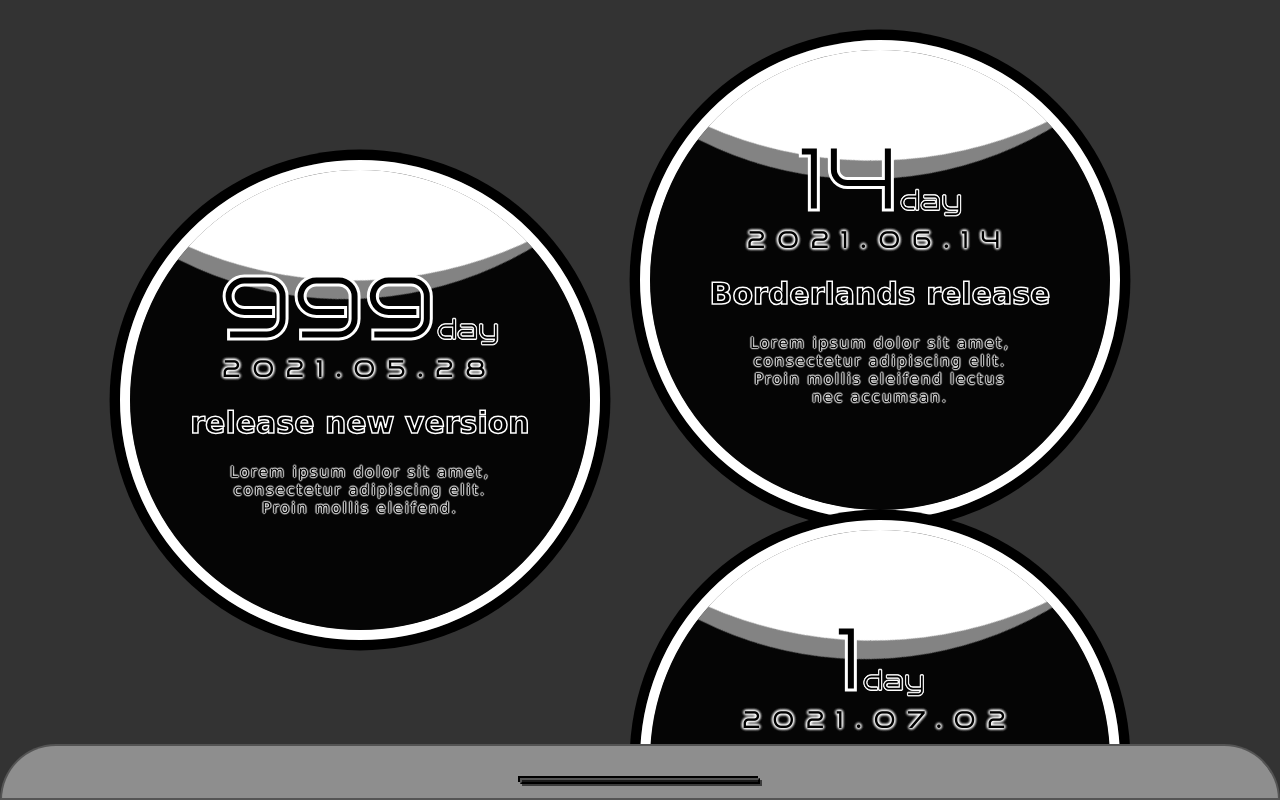
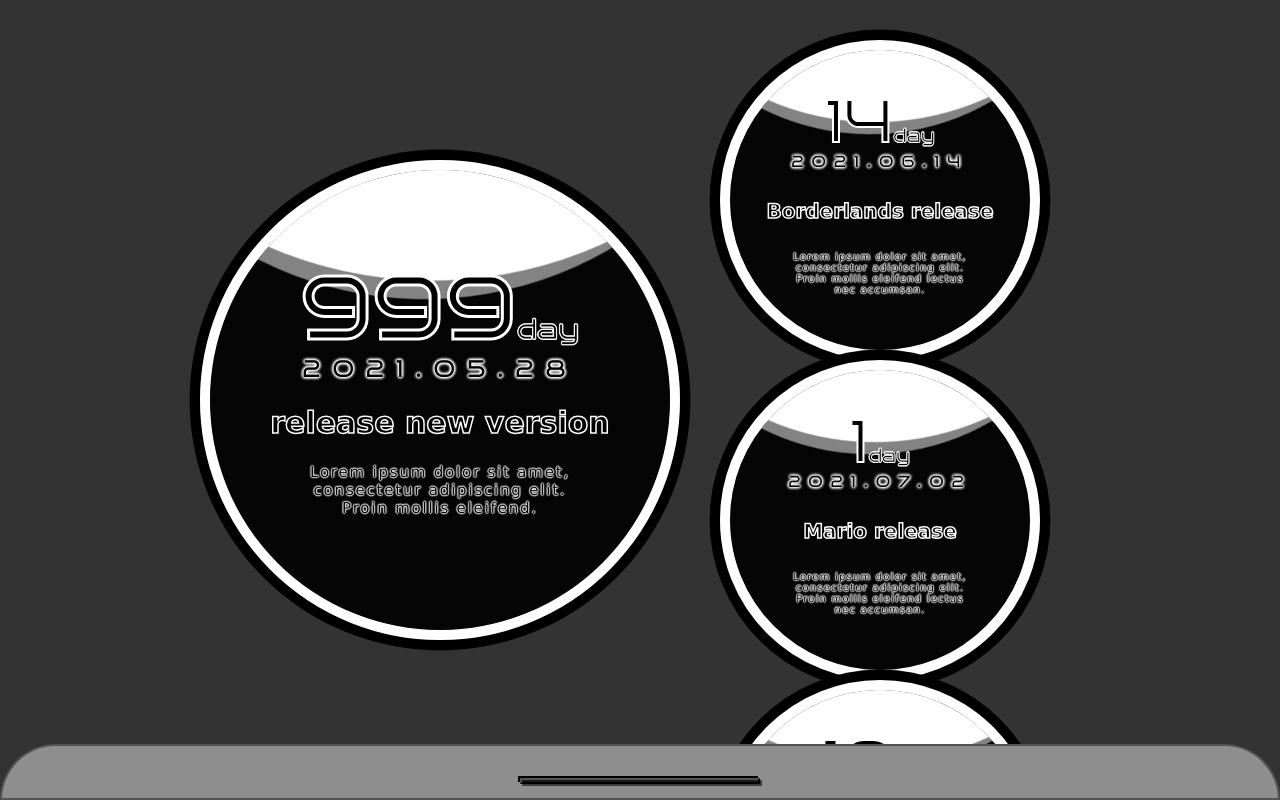
Before and after one commit to JooYoo/react-bigDay, a React (Create React App) app: page / in a window 1280 px wide. Shown: the top 800 px of the page. Built offline with nearby package versions, Linux system fonts and the light colour scheme.

Commit message:
dev: diff size ball and text

```diff
--- a/src/components/Grid/BigDayBall/BigDayBall.jsx
+++ b/src/components/Grid/BigDayBall/BigDayBall.jsx
@@ -3,8 +3,13 @@
 import bigDayBallStyle from './BigDayBall.module.scss';
 
 function BigDayBall(props) {
+  // differentiate non / highlight-ball-size
+  const diffSizeStyle = props.bigDay.isHighlight
+    ? bigDayBallStyle['ball-size--l']
+    : bigDayBallStyle['ball-size--s'];
+
   return (
-    <div className={bigDayBallStyle['wrapper']}>
+    <div className={`${bigDayBallStyle['wrapper']} ${diffSizeStyle}`}>
       <div className={bigDayBallStyle['container']}>
         <div className={bigDayBallStyle['wave']}></div>
         <BigDayInfo />
--- a/src/components/Grid/BigDayBall/BigDayBall.module.scss
+++ b/src/components/Grid/BigDayBall/BigDayBall.module.scss
@@ -4,7 +4,14 @@
   --wave-color: rgba(0, 0, 0, 0.9);
 }
 
-$ball-size: 60vmin;
+.ball-size--l {
+  --ball-size: 60vmin;
+}
+
+.ball-size--s {
+  --ball-size: 40vmin;
+}
+
 $ball-padding: 1.3vmin;
 $ball-border: $ball-padding;
 
@@ -13,8 +20,8 @@
   display: flex;
   justify-content: center;
   align-items: center;
-  width: $ball-size;
-  height: $ball-size;
+  width: var(--ball-size);
+  height: var(--ball-size);
 }
 
 .container {
--- a/src/components/Grid/BigDayBallList/BigDayBallList.jsx
+++ b/src/components/Grid/BigDayBallList/BigDayBallList.jsx
@@ -11,7 +11,9 @@
   // get data from BigDayContext
   const [bigDayList, setBigDayList] = useContext(BigDayContext);
 
-  // get only non-highlight-balls
+  /* --------------------------- non-highlight-balls -------------------------- */
+
+  // get non-highlight-balls
   let nonHighlightBigDayBalls = bigDayList.filter(
     (bigDay) => bigDay.isHighlight === false,
   );
@@ -22,6 +24,8 @@
       <BigDayBall bigDay={bigDay} />
     </BigDayInfoProvider>
   ));
+
+  /* ----------------------------- highlight-ball ----------------------------- */
 
   // get the highLight bigDay
   let hBigDay = bigDayList.find((bigDay) => bigDay.isHighlight === true);
--- a/src/components/Grid/BigDayInfo/BigDayInfo.jsx
+++ b/src/components/Grid/BigDayInfo/BigDayInfo.jsx
@@ -6,8 +6,13 @@
   // get data from <BigDayBallList />
   const BigDayInfoConsumer = useContext(BigDayInfoContext);
 
+  // differentiate non / hightlight-ball-text
+  const diffSizeStyle = BigDayInfoConsumer.isHighlight
+    ? bigDayInfoStyle['ball-size--l']
+    : bigDayInfoStyle['ball-size--s'];
+
   return (
-    <div className={bigDayInfoStyle['info-container']}>
+    <div className={`${bigDayInfoStyle['info-container']} ${diffSizeStyle}`}>
       <div className={bigDayInfoStyle['info-rest-day-text']}>
         {BigDayInfoConsumer.restDays}
         <span className={bigDayInfoStyle['info-rest-day-text__unit']}>day</span>
--- a/src/components/Grid/BigDayInfo/BigDayInfo.module.scss
+++ b/src/components/Grid/BigDayInfo/BigDayInfo.module.scss
@@ -1,4 +1,10 @@
-$font-unit: 3vmin;
+.ball-size--l {
+  --font-unit: 3vmin;
+}
+
+.ball-size--s {
+  --font-unit: 2vmin;
+}
 
 .info-container {
   position: absolute;
@@ -13,28 +19,28 @@
 }
 
 .info-rest-day-text {
-  font-size: 3.75 * $font-unit;
-  -webkit-text-stroke: (0.125 * $font-unit) white;
-  line-height: (2 * $font-unit);
+  font-size: calc(3.75 * var(--font-unit));
+  -webkit-text-stroke: calc(0.125 * var(--font-unit)) white;
+  line-height: calc(2 * var(--font-unit));
 
   &__unit {
-    font-size: (1.125 * $font-unit);
-    -webkit-text-stroke: (0.0375 * $font-unit) white;
+    font-size: calc(1.125 * var(--font-unit));
+    -webkit-text-stroke: calc(0.0375 * var(--font-unit)) white;
     text-shadow: -0.1vmin 0 white, 0 0.1vmin white, 0.1vmin 0 white,
       0 -0.1vmin white;
   }
 }
 
 .info-date-end {
-  font-size: $font-unit;
-  letter-spacing: (0.5 * $font-unit);
+  font-size: var(--font-unit);
+  letter-spacing: calc(0.5 * var(--font-unit));
   text-shadow: white 0 0 0.4vmin, white 0 0 0.4vmin, white 0 0 0.4vmin,
     white 0 0 0.4vmin, white 0 0 0.4vmin, white 0 0 0.4vmin;
 }
 
 .info-title {
   font-family: verdana;
-  font-size: (1.25 * $font-unit);
+  font-size: calc(1.25 * var(--font-unit));
   font-weight: bolder;
   line-height: 10vmin;
   -webkit-text-stroke: 1.5px white;
@@ -44,8 +50,8 @@
   width: 60%;
   font-family: Verdana;
   text-align: center;
-  font-size: (0.625 * $font-unit);
-  letter-spacing: (0.075 * $font-unit);
+  font-size: calc(0.625 * var(--font-unit));
+  letter-spacing: calc(0.075 * var(--font-unit));
   text-shadow: white 0 0 0.2vmin, white 0 0 0.2vmin, white 0 0 0.2vmin,
     white 0 0 0.2vmin, white 0 0 0.2vmin, white 0 0 0.2vmin;
 }
```
